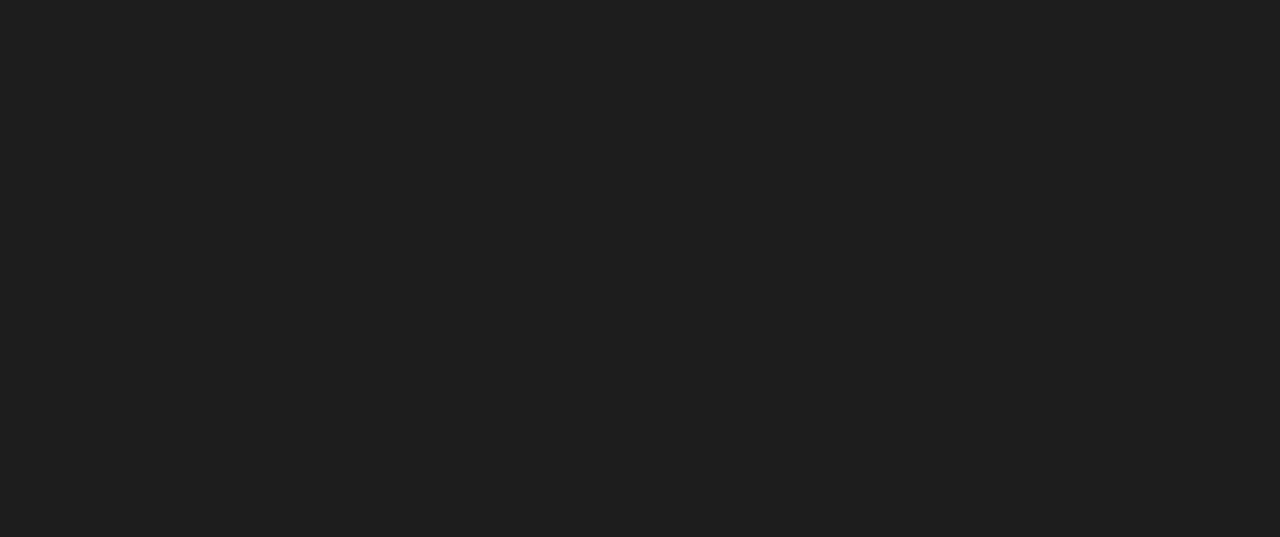
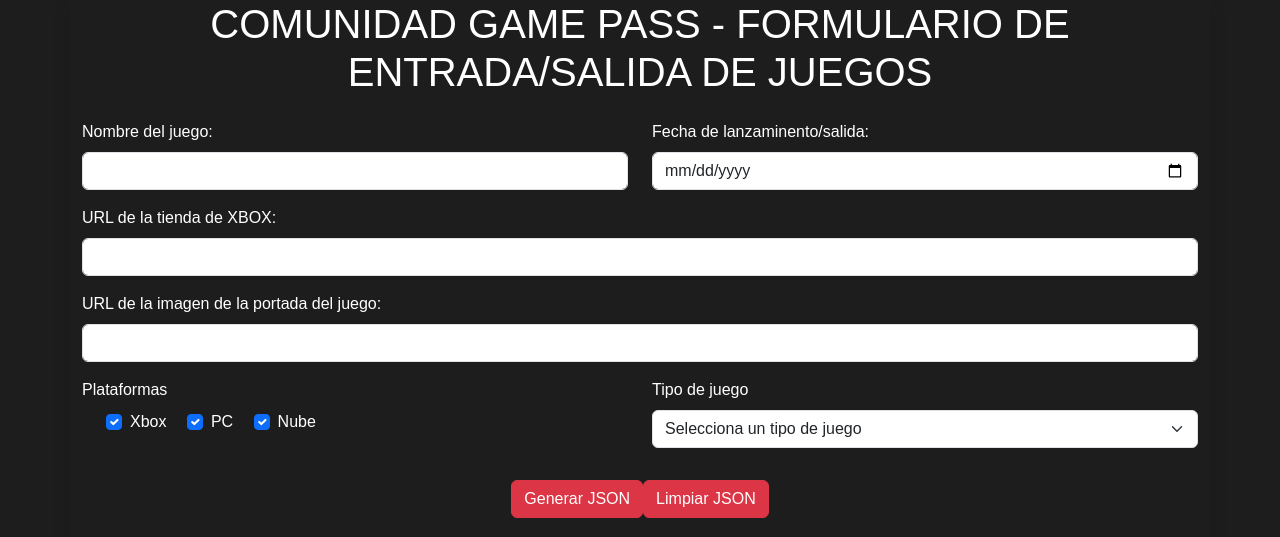
Before and after one commit to munreden/comunidadGamePassES, a plain HTML site: page jsonCreator/index.html in a window 1280 px wide. Shown: the top 537 px of the page. Drawn offline with nearby package versions, Linux system fonts and the light colour scheme; a web font is replaced by a local one.

Commit message:
Initial commit
Initial commit for JSON creator for Comunidad Game Pass ES

```diff
--- a/jsonCreator/index.html
+++ b/jsonCreator/index.html
@@ -1,9 +1,9 @@
-<!doctype html>
+<!DOCTYPE html>
 <html lang="es">
   <head>
     <meta charset="utf-8">
     <meta name="viewport" content="width=device-width, initial-scale=1, shrink-to-fit=no">
-    <title>Munreden - Comunidad Game Pass España - Calendario de Lanzamientos</title>
+    <title>Munreden - Comunidad Game Pass España - creador de JSON</title>
     <link href="../utils/images/favicon.ico" rel="icon">
     <link rel="stylesheet" href="../utils/css/jsonCreator.css">
     <!-- Font CDN -->
@@ -16,7 +16,68 @@
     <script src="https://cdn.jsdelivr.net/npm/bootstrap@5.3.3/dist/js/bootstrap.bundle.min.js" crossorigin="anonymous"></script>
   </head>
   <body>
-    <div class="container"></div>
-  <!-- <script src="../utils/js/calendar.js"></script> -->
+    <div class="container shadow">
+      <h1 class="text-center mb-4">COMUNIDAD GAME PASS - FORMULARIO DE ENTRADA/SALIDA DE JUEGOS</h1>
+      <form id="gameForm">
+        <div class="row mb-3">
+          <div class="col-md-6">
+            <span class="bubble-badge"></span>
+            <label for="name" class="form-label">Nombre del juego:</label>
+            <input type="text" class="form-control" id="name" required>
+          </div>
+          <div class="col-md-6">
+            <span class="bubble-badge"></span>
+            <label for="date" class="form-label">Fecha de lanzaminento/salida:</label>
+            <input type="date" class="form-control" id="date" required>
+          </div>
+        </div>
+        <div class="mb-3">
+          <span class="bubble-badge"></span>
+          <label for="url" class="form-label">URL de la tienda de XBOX:</label>
+          <input type="url" class="form-control" id="url" required>
+        </div>
+        <div class="mb-3">
+          <span class="bubble-badge"></span>
+          <label for="cover" class="form-label">URL de la imagen de la portada del juego:</label>
+          <input type="url" class="form-control" id="cover" required>
+        </div>
+        <div class="row mb-3">
+          <div class="col-md-6">
+            <span class="bubble-badge"></span>
+            <label class="form-label">Plataformas</label>
+            <div class="form-check">
+              <div class="form-check form-check-inline">
+                <input class="form-check-input" type="checkbox" value="xbox" name="platforms" id="platformXbox" checked>
+                <label class="form-check-label" for="platformXbox">Xbox</label>
+              </div>
+              <div class="form-check form-check-inline">
+                <input class="form-check-input" type="checkbox" value="pc" name="platforms" id="platformPc" checked>
+                <label class="form-check-label" for="platformPc">PC</label>
+              </div>
+              <div class="form-check form-check-inline">
+                <input class="form-check-input" type="checkbox" value="cloud" name="platforms" id="platformCloud" checked>
+                <label class="form-check-label" for="platformCloud">Nube</label>
+              </div>
+            </div>
+          </div>
+          <div class="col-md-6">
+            <span class="bubble-badge"></span>
+            <label for="type" class="form-label">Tipo de juego</label>
+            <select id="type" class="form-select" required>
+              <option value="" disabled selected>Selecciona un tipo de juego</option>
+              <option value="release">Nueva entrada</option>
+              <option value="leaving">Nueva salida</option>
+            </select>
+          </div>
+        </div>
+        <div class="d-flex justify-content-center">
+          <button type="submit" class="btn btn-danger mt-3">Generar JSON</button>
+          <button type="button" class="btn btn-danger mt-3" onclick="clearStorage()">Limpiar JSON</button>
+        </div>
+      </form>
+      <h2 class="mt-4">JSON generado:</h2>
+      <pre id="jsonOutput" class="bg-light p-3 border rounded"></pre>
+    </div>
+    <script src="../utils/js/jsonCreator.js"></script>
   </body>
 </html>
```
